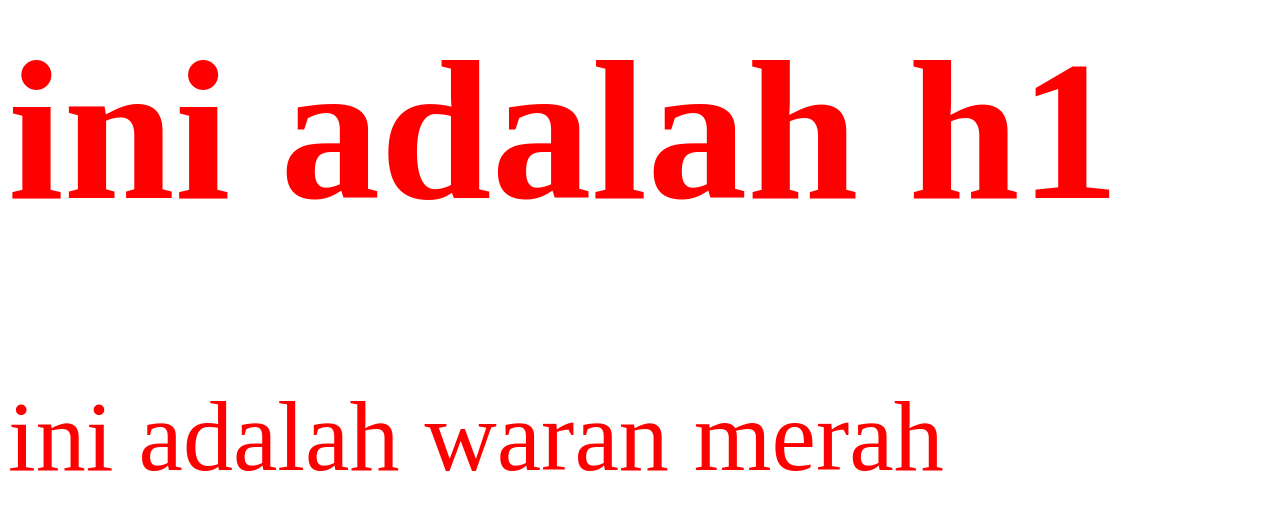
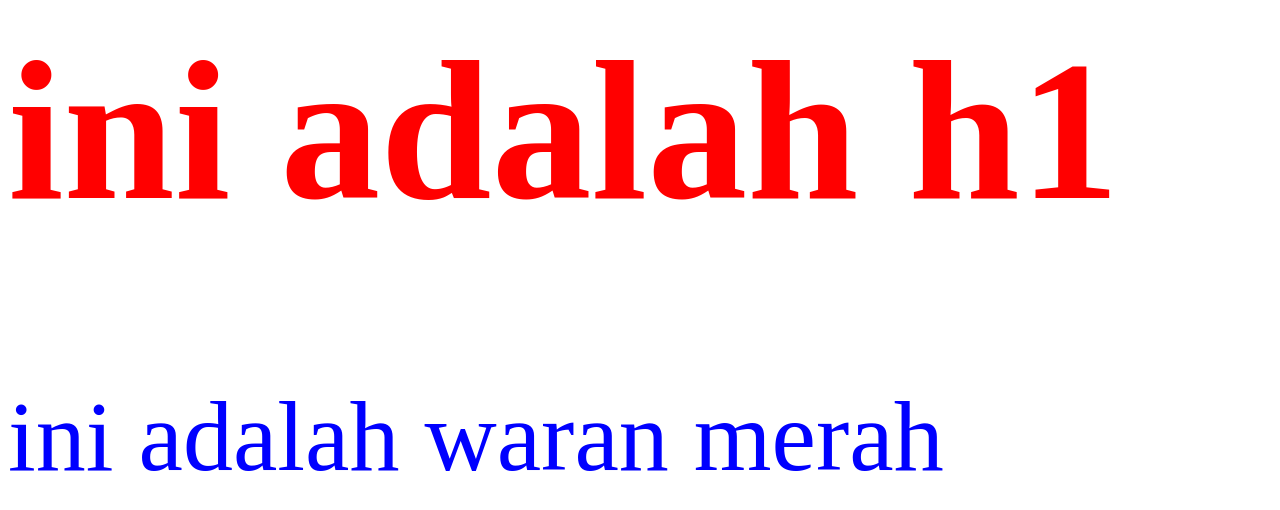
Before and after one commit to metila202121/latihan1, a plain HTML site: page index.html in a window 1280 px wide. Shown: the part 118-628 px from the top of the page. Drawn offline with Linux system fonts and the light colour scheme.

Commit message:
Update index.html

```diff
--- a/index.html
+++ b/index.html
@@ -5,9 +5,14 @@
 <Style>
    body{
        color:red;
-       Font-size:100px
+       Font-size:100px;
 
         }
+
+   P{
+       color :blue;
+
+    }
    </Style>
 </head>
 <body>
```
